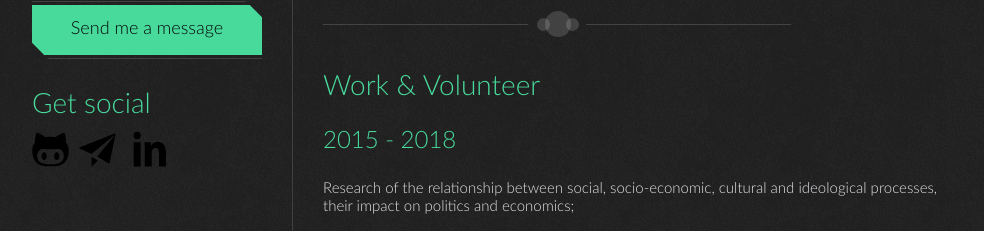
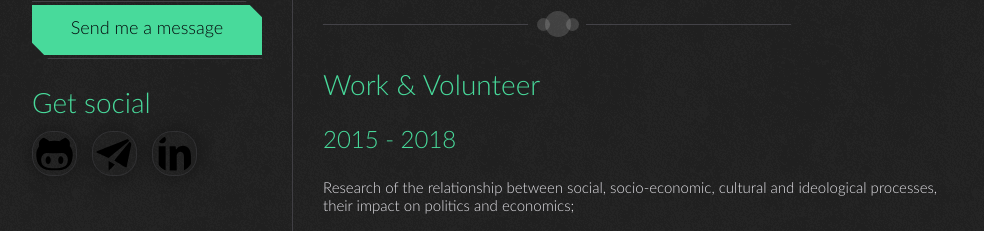
Before and after one commit to cqxg/rsschool-2019Q1-cv, a React (Create React App) app: page /profile in a window 1280 px wide. Shown: the part 900-1131 px from the top of the page, without its empty margins (128-1112 px from the left). Built offline with nearby package versions, Linux system fonts and the light colour scheme; what i18next-xhr-backend would draw is missing.

Commit message:
feat: social icons improved

```diff
--- a/src/components/LeftCol/LeftCol.scss
+++ b/src/components/LeftCol/LeftCol.scss
@@ -99,7 +99,7 @@
     }
 
     .telegram {
-      margin: 0 15px 0 10px;
+      margin: 0 15px 0 15px;
 
       &:hover {
         border-top-left-radius: 50px;
@@ -120,5 +120,12 @@
         border-bottom-left-radius: 50px;
       }
     }
+
+    img {
+      padding: 3px;
+      border-radius: 20px;
+      border: 1px solid #43424778;
+      box-shadow: 0px 0px 15px 5px rgba(0, 0, 0, 0.2);
+    }
   }
 }
```
